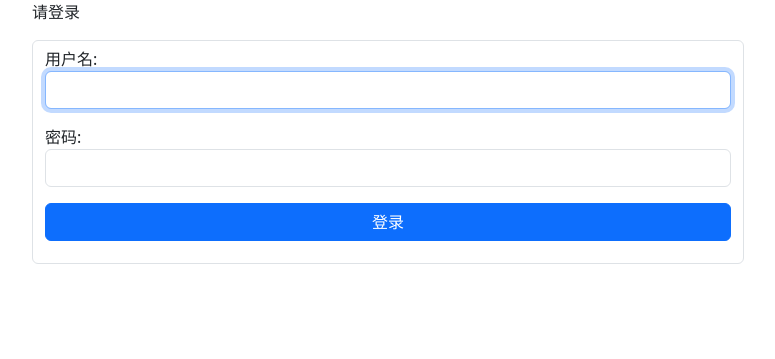
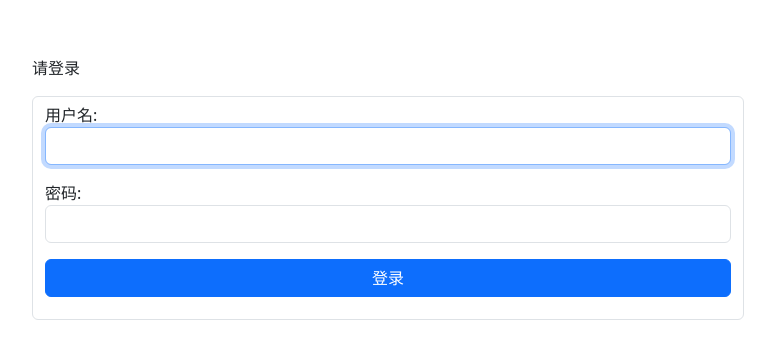
Before and after one commit to NullOnSpace/django-family, a Django app: page /0725accounts/login/ in a window 1280 px wide. Shown: the top 359 px of the page, without its empty margins (62-837 px from the left). Run offline with Django 5.2, Linux system fonts and the light colour scheme; some libraries are stand-ins or nearby versions.

Commit message:
ft:导航栏滚动固定

```diff
--- a/dashboard/static/css/base.css
+++ b/dashboard/static/css/base.css
@@ -15,3 +15,7 @@
 section {
     margin-bottom: 2rem;
 }
+
+#main-container {
+    margin-top: 3.5rem;
+}
--- a/dashboard/templates/dashboard/base.html
+++ b/dashboard/templates/dashboard/base.html
@@ -18,7 +18,7 @@
 
 <body>
     {% block navbar %}
-    <nav class="navbar bg-body-tertiary navbar-expand-sm">
+    <nav class="navbar bg-body-tertiary navbar-expand-sm fixed-top">
         <div class="container">
             <a class="navbar-brand" href="{% url 'dashboard:index' %}">图标</a>
             <button class="navbar-toggler" type="button" data-bs-toggle="offcanvas" data-bs-target="#offcanvasNavbar" aria-controls="offcanvasNavbar">
@@ -66,7 +66,7 @@
         </div>
     </nav>
     {% endblock %}
-    <div class="container">
+    <div id="main-container" class="container">
         <div class="row">
             <div class="col-lg-8 col-md-12">
                 <main>
```
